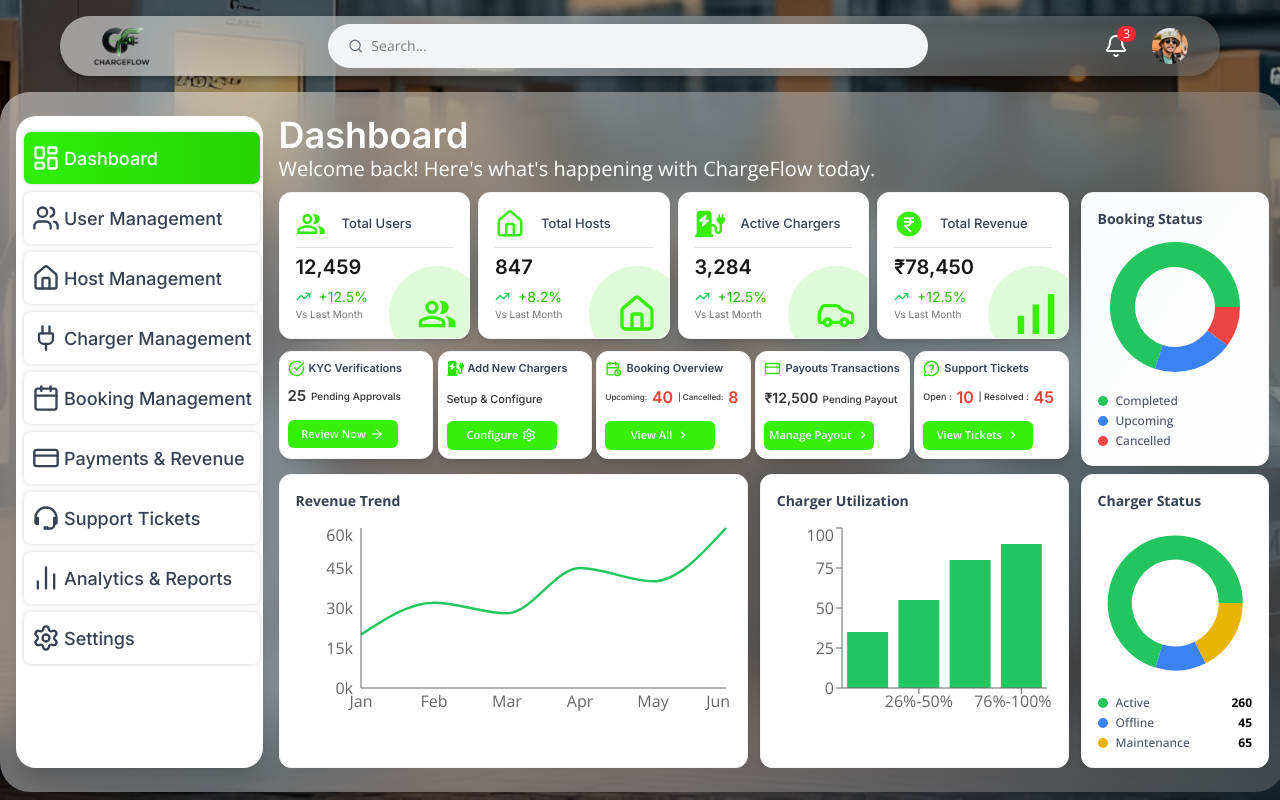
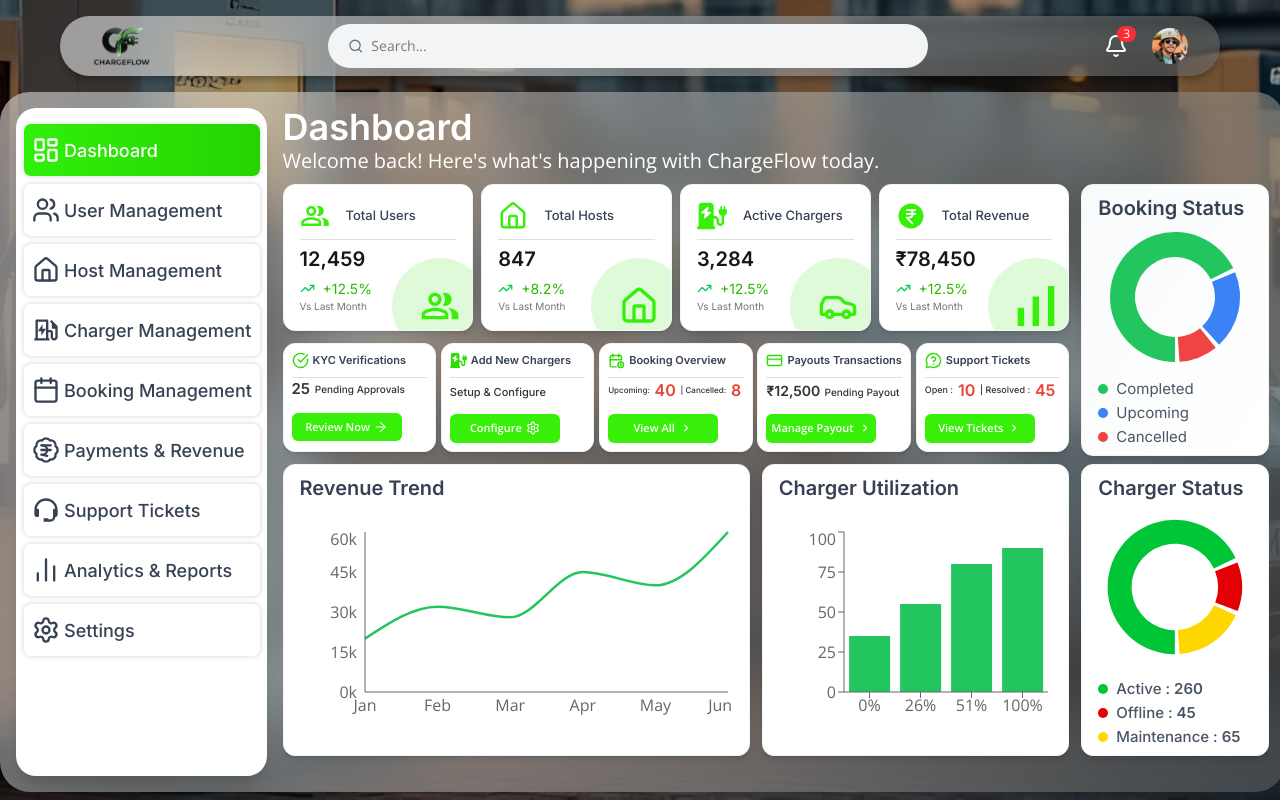
Before and after one commit to ChandaniSahu/ChargeFlow, a Next.js app: page /admin in a window 1280 px wide. Built offline with nearby package versions, Linux system fonts and the light colour scheme.

Commit message:
some icons changed in sidebar and recent activity tab is ready

```diff
--- a/app/admin/page.tsx
+++ b/app/admin/page.tsx
@@ -23,7 +23,7 @@ export default function Page() {
 
         {/* Main Area */}
         <div className="flex w-[1285px] overflow-hidden    backdrop-blur-[23.700000762939453px]
-    bg-[linear-gradient(123.84deg,rgba(255,255,255,0.49)_0%,rgba(124,124,124,0.42)_100%)] py-2  mx-auto rounded-[30px] mb-2">
+    bg-[linear-gradient(123.84deg,rgba(255,255,255,0.49)_0%,rgba(124,124,124,0.42)_100%)]   mx-auto rounded-[30px] mb-2">
           <Sidebar />
           <Dashboard />
         </div>
--- a/app/components/admin/Dashboard.tsx
+++ b/app/components/admin/Dashboard.tsx
@@ -330,16 +330,16 @@ const revenueData = [
 ];
 
 const utilizationData = [
-  { level: "0%-25%", value: 35 },
-  { level: "26%-50%", value: 55 },
-  { level: "51%-75%", value: 80 },
-  { level: "76%-100%", value: 90 },
+  { level: "0%", value: 35 },
+  { level: "26%", value: 55 },
+  { level: "51%", value: 80 },
+  { level: "100%", value: 90 },
 ];
 
 const chargerStatus = [
-  { name: "Active", value: 260, color: "#22c55e" },
-  { name: "Offline", value: 45, color: "#3b82f6" },
-  { name: "Maintenance", value: 65, color: "#eab308" },
+  { name: "Active", value: 260, color: "#00C637" },
+  { name: "Offline", value: 45, color: "#E30004" },
+  { name: "Maintenance", value: 65, color: "#FFD700" },
 ];
 
 const bookingStatus = [
@@ -361,7 +361,7 @@ interface ActivityItem {
 }
 
 
-  const activities :ActivityItem[] = [
+const activities: ActivityItem[] = [
   {
     id: 1,
     name: "Rahul Kumar",
@@ -405,7 +405,7 @@ interface ActivityItem {
   {
     id: 6,
     name: "Patel Energy Network",
-    description: "Payout Processed",
+    description: "Payout Processed - ₹2,450.00",
     time: "5 hours ago",
     status: "completed",
     amount: "₹2,450.00",
@@ -433,11 +433,11 @@ interface ActivityItem {
 const getStatusStyles = (status: ActivityItem['status']) => {
   switch (status) {
     case 'pending':
-        return 'bg-amber-50 text-amber-700 border-amber-200';
+      return 'bg-amber-100 text-amber-700 border-amber-200';
     case 'completed':
-        return 'bg-blue-50 text-blue-700 border-blue-200';
-      case 'processed':
-        return 'bg-emerald-50 text-emerald-700 border-emerald-200';
+      return 'bg-green-100 text-green-700 border-green-200';
+    case 'upcoming':
+      return 'bg-blue-100 text-blue-700 border-blue-50';
     default:
       return 'bg-gray-50 text-gray-700';
   }
@@ -450,10 +450,16 @@ interface ActivityItem {
     case 'completed':
       return 'Completed';
     case 'upcoming':
-        return 'upcoming';
+      return 'Upcoming';
     default:
       return status;
   }
+};
+
+const getStatusIcon = (status: ActivityItem['status']) => {
+  return status === "pending" || status === "upcoming"
+    ? Clock
+    : CheckCircle;
 };
 /* ---------- COMPONENT ---------- */
 
@@ -533,7 +539,7 @@ export default function Dashboard() {
                     </div>
 
                     {/* SUB TEXT */}
-              <p className="font-inter font-medium text-[#333333] mb-3">
+                    <p className="font-inter font-medium text-[#333333] mb-3 border-t-[1.5px] border-[#DFDFDF]">
                       {a.sub}
                     </p>
 
@@ -550,12 +556,18 @@ export default function Dashboard() {
 
           {/* COLUMN 2: Booking Status (1 column) */}
           <div className="lg:col-span-1">
-      <div className="bg-gradient-to-br from-gray-50 to-white rounded-xl p-4 shadow-md border border-gray-100 h-full flex flex-col">
-        <h3 className="text-sm font-bold text-gray-700 mb-2">Booking Status</h3>
+            <div className="bg-gradient-to-br from-gray-50 to-white rounded-xl px-4 py-2 shadow-md border border-gray-100 h-full flex flex-col">
+              <h3 className="font-inter text-[20px] font-semibold text-gray-700 mb-1">Booking Status</h3>
               <div className="flex-1 flex flex-col justify-center">
-          <div className="flex justify-center mb-2">
+                <div className="flex justify-center mb-1">
                   <PieChart width={140} height={140}>
-              <Pie data={bookingStatus} dataKey="value" innerRadius={40} outerRadius={65}>
+                    <Pie data={bookingStatus}
+                      dataKey="value"
+                      innerRadius={40}
+                      outerRadius={65}
+                      startAngle={-90}
+                      endAngle={-460}   // 👈 clockwise
+                      paddingAngle={4}>
                       {bookingStatus.map((e, i) => (
                         <Cell key={i} fill={e.color} stroke="none" />
                       ))}
@@ -566,7 +578,7 @@ export default function Dashboard() {
                   {bookingStatus.map((s, i) => (
                     <div key={i} className="flex items-center gap-2 text-xs">
                       <div className="w-2.5 h-2.5 rounded-full" style={{ backgroundColor: s.color }} />
-                <span className="text-gray-600 font-medium">{s.name}</span>
+                      <span className="font-inter text-[15px] text-gray-600 font-regular">{s.name}</span>
                     </div>
                   ))}
                 </div>
@@ -582,8 +594,8 @@ export default function Dashboard() {
           <div className="lg:col-span-4">
             <div className="grid grid-cols-1 lg:grid-cols-5 gap-3 h-full">
               {/* Revenue Trend - 3/5 width */}
-        <div className="lg:col-span-3 bg-white rounded-xl shadow-md p-4 border border-gray-100 h-full">
-          <h3 className="font-bold text-sm text-gray-700 mb-3">Revenue Trend</h3>
+              <div className="lg:col-span-3 bg-white rounded-xl shadow-md px-4 py-2 border border-gray-100 h-full">
+                <h3 className="font-semibold text-[20px] font-inter  text-gray-700 mb-6">Revenue Trend</h3>
                 <ResponsiveContainer width="100%" height={200}>
                   <LineChart data={revenueData}>
                     <XAxis dataKey="month" tickLine={false} />
@@ -595,8 +607,8 @@ export default function Dashboard() {
               </div>
 
               {/* Charger Utilization - 2/5 width */}
-        <div className="lg:col-span-2 bg-white rounded-xl shadow-md p-4 border border-gray-100 h-full">
-          <h3 className="font-bold text-sm text-gray-700 mb-3">Charger Utilization</h3>
+              <div className="lg:col-span-2 bg-white rounded-xl shadow-md px-4 py-2 border border-gray-100 h-full">
+                <h3 className="font-semibold text-[20px] font-inter text-gray-700 mb-6">Charger Utilization</h3>
                 <ResponsiveContainer width="100%" height={200}>
                   <BarChart data={utilizationData}>
                     <XAxis dataKey="level" />
@@ -611,12 +623,20 @@ export default function Dashboard() {
 
           {/* COLUMN 2: Charger Status (1 column) */}
           <div className="lg:col-span-1">
-      <div className="bg-white rounded-xl shadow-md p-4 border border-gray-100 h-full flex flex-col">
-        <h3 className="font-bold text-sm text-gray-700 mb-3">Charger Status</h3>
+            <div className="bg-white rounded-xl shadow-md px-4 py-2 border border-gray-100 h-full flex flex-col">
+              <h3 className="font-inter text-[20px] font-semibold text-gray-700 mb-1">Charger Status</h3>
               <div className="flex-1 flex flex-col justify-center">
                 <div className="flex justify-center mb-3">
                   <PieChart width={160} height={160}>
-              <Pie data={chargerStatus} dataKey="value" innerRadius={45} outerRadius={70}>
+                    <Pie
+                      data={chargerStatus}
+                      dataKey="value"
+                      innerRadius={45}
+                      outerRadius={70}
+                      startAngle={-90}
+                      endAngle={-460}   // 👈 clockwise
+                      paddingAngle={4}  // 👈 gap between slices
+                    >
                       {chargerStatus.map((e, i) => (
                         <Cell key={i} fill={e.color} stroke="none" />
                       ))}
@@ -627,8 +647,8 @@ export default function Dashboard() {
                   {chargerStatus.map((s, i) => (
                     <div key={i} className="flex items-center gap-2 text-xs">
                       <div className="w-2.5 h-2.5 rounded-full" style={{ backgroundColor: s.color }} />
-                <span className="text-gray-600 font-medium">{s.name}</span>
-                <span className="ml-auto font-bold">{s.value}</span>
+                      <span className="font-inter text-[15px] text-gray-600 font-medium">{s.name}{" : "}<span className="font-inter font-semibold text-[15px]">{s.value}</span></span>
+                      {/* <span className="ml-auto font-bold">{s.value}</span> */}
                     </div>
                   ))}
                 </div>
@@ -646,8 +666,9 @@ export default function Dashboard() {
           {/* Scrollable Card Container */}
           {/* <div className="bg-white rounded-[10px] shadow-md overflow-hidden red"> */}
           <div className="max-h-[300px] overflow-y-auto mt-1 no-scrollbar">
-      {activities.map((activity) => (
-        <div
+            {activities.map((activity) => {
+              const Icon = getStatusIcon(activity.status);
+              return(<div
                 key={activity.id}
                 className="px-6 py-4 hover:bg-gray-50 transition-colors duration-200 border border-gray-300 rounded-[10px] mb-2"
               >
@@ -656,8 +677,8 @@ export default function Dashboard() {
                   <div className="flex-shrink-0">
                     <div className="w-14 h-14 rounded-full overflow-hidden border-2 border-gray-200 bg-gray-100">
                       <div className="w-full h-full flex items-center justify-center bg-gradient-to-br from-gray-200 to-gray-300">
-                  {activity.imageUrl? (
-                     <img src={activity.imageUrl}/>
+                        {activity.imageUrl ? (
+                          <img src={activity.imageUrl} />
                         ) : (
                           <div className="text-gray-600 font-medium text-sm">
                             {activity.name.charAt(0)}
@@ -675,28 +696,23 @@ export default function Dashboard() {
 
                     <p className="text-sm md:text-base text-gray-600 mb-1">
                       {activity.description}
-                {activity.amount && (
-                  <span className="font-semibold text-green-600 ml-1">
-                    {activity.amount}
-                  </span>
-                )}
                     </p>
 
                     <div className="flex items-center text-sm text-gray-500">
-                <Clock className="w-4 h-4 mr-1" />
                       <span>{activity.time}</span>
                     </div>
                   </div>
 
                   {/* Right: Status Badge */}
                   <div className="flex-shrink-0">
-              <span className={`inline-flex items-center px-3 py-1 rounded-full text-xs font-medium border ${getStatusStyles(activity.status)}`}>
+                    <span className={`font-inter inline-flex items-center justify-center py-2 w-[125px] gap-[0.4rem] rounded-[10px] text-[15px] font-medium border ${getStatusStyles(activity.status)}`}>
+                      <Icon size={14} />
                       {getStatusText(activity.status)}
                     </span>
                   </div>
                 </div>
               </div>
-      ))}
+)})}
           </div>
           {/* </div> */}
         </div>
--- a/app/components/admin/Sidebar.tsx
+++ b/app/components/admin/Sidebar.tsx
@@ -9,6 +9,9 @@ import {
   BarChart2,
   Settings,
 } from "lucide-react";
+import { LuBadgeIndianRupee } from "react-icons/lu";
+import { FaChargingStation } from "react-icons/fa6";
+import { RiChargingPileLine } from "react-icons/ri";
 import { BiSupport } from "react-icons/bi";
 import { LuLayoutDashboard } from "react-icons/lu";
 
@@ -16,9 +19,9 @@ const menu = [
   { title: "Dashboard", icon: LuLayoutDashboard, active: true },
   { title: "User Management", icon: Users },
   { title: "Host Management", icon: Home },
-  { title: "Charger Management", icon: Plug },
+  { title: "Charger Management", icon: RiChargingPileLine   },
   { title: "Booking Management", icon: Calendar },
-  { title: "Payments & Revenue", icon: CreditCard },
+  { title: "Payments & Revenue", icon: LuBadgeIndianRupee},
   { title: "Support Tickets", icon: BiSupport },
   { title: "Analytics & Reports", icon: BarChart2 },
   { title: "Settings", icon: Settings },
@@ -26,7 +29,7 @@ const menu = [
 
 export default function Sidebar() {
   return (
-    <aside className="hidden lg:block w-[253px] m-4 py-4 px-2 bg-white rounded-[20px] shadow-xl overflow-y-auto no-scrollbar">
+    <aside className="hidden lg:block w-[258px] m-4 py-4 px-2 bg-white rounded-[20px] shadow-xl overflow-y-auto no-scrollbar">
       <div className="space-y-2">
         {menu.map((item, i) => {
           const Icon = item.icon;
```
Lines whose indentation alone changed are shown as unchanged.
